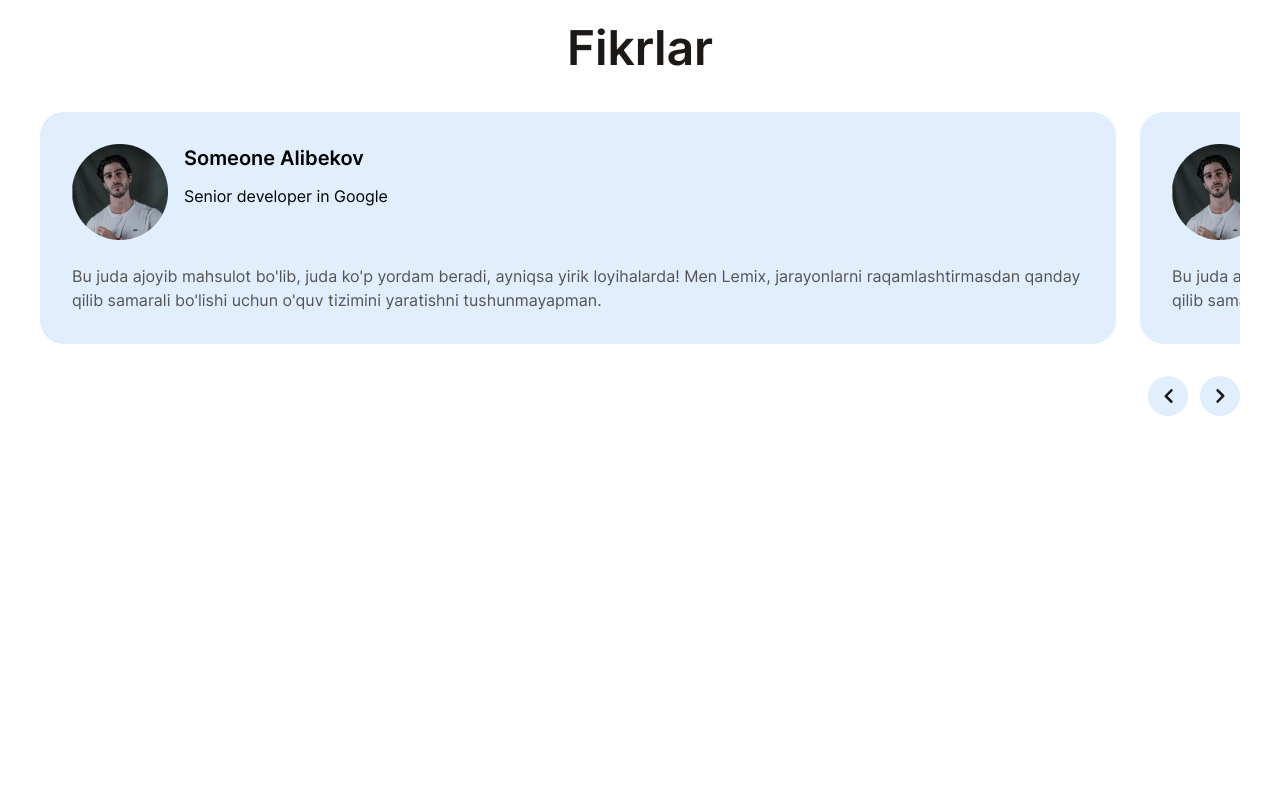
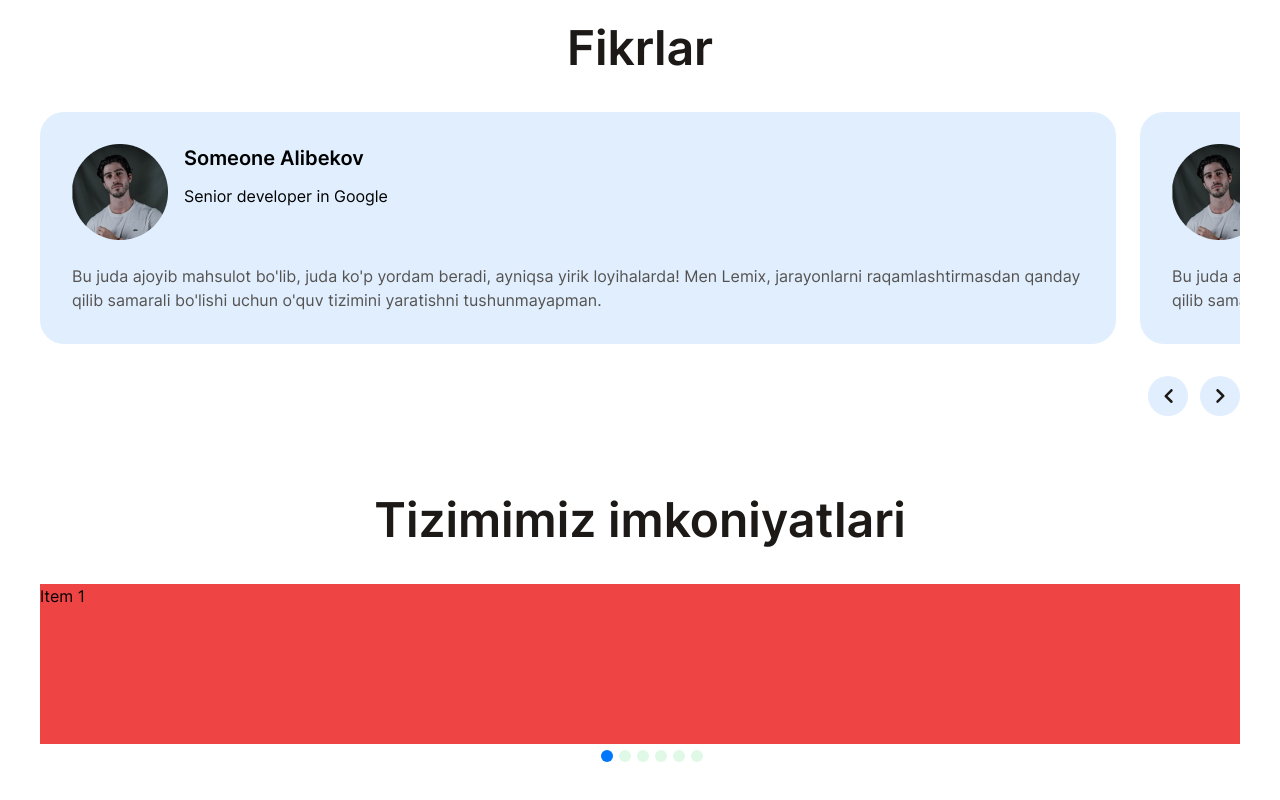
Before and after one commit to Soliha17/lemix, a React (Vite) app: page / in a window 1280 px wide. Shown: the part 1826-2626 px from the top of the page. Before the commit the page ends 2242 px from the top, so only its background shows below. Built offline with nearby package versions, Linux system fonts and the light colour scheme; no server answers.

Commit message:
Make: Opportunites carousel architecture

```diff
--- a/src/index.css
+++ b/src/index.css
@@ -118,6 +118,38 @@ h6 {
 }
 
 /* CHANGE LIBRARY STYLES */
+
+.opportunity-dots {
+  width: 30px;
+  display: flex;
+  flex-direction: column;
+  position: absolute;
+  left: -50px !important;
+  top: 0;
+  background-color: rgb(17, 217, 60);
+}
+
+.react-multi-carousel-dot button {
+  background: #e0f9e7;
+  border: none !important;
+}
+
+.opportunity-dots .react-multi-carousel-dot--active button {
+  background: #0177fb;
+}
+
+.react-multi-carousel-dot--active button {
+  border: none !important;
+}
+
+@media (max-width: 1400px) {
+  .opportunity-dots {
+    left: 50% !important;
+    top: 100%;
+    bottom: 0 !important;
+    flex-direction: row;
+  }
+}
 
 .react-multi-carousel-track li {
   display: flex !important;
--- /dev/null
+++ b/src/ui/components/Sections/OpportunityHome.jsx
@@ -0,0 +1,62 @@
+import Carousel from 'react-multi-carousel';
+import 'react-multi-carousel/lib/styles.css';
+import SectionName from './SectionName';
+
+const responsive = {
+  desktop: {
+    breakpoint: { max: 3000, min: 1024 },
+    items: 1,
+    slidesToSlide: 1, // optional, default to 1.
+  },
+  tablet: {
+    breakpoint: { max: 1024, min: 464 },
+    items: 1,
+    slidesToSlide: 1, // optional, default to 1.
+  },
+  mobile: {
+    breakpoint: { max: 464, min: 0 },
+    items: 1,
+    slidesToSlide: 1, // optional, default to 1.
+  },
+};
+
+const OpportunityHome = () => {
+  return (
+    <div className="mt-16 h-96 md:mt-24 lg:mt-20">
+      <SectionName name="Tizimimiz imkoniyatlari" />
+      <div className="relative mt-6 md:mt-8 lg:mt-10">
+        <Carousel
+          swipeable={false}
+          draggable={false}
+          showDots={true}
+          arrows={false}
+          dotListClass="opportunity-dots"
+          // customDot={<CustomDot />}
+          responsive={responsive}
+          renderDotsOutside={true}
+          ssr={true} // means to render carousel on server-side.
+          infinite={true}
+          // autoPlay={this.props.deviceType !== 'mobile' ? true : false}
+          autoPlaySpeed={1000}
+          keyBoardControl={true}
+          customTransition="all .5"
+          transitionDuration={500}
+          containerClass="carousel-container"
+          removeArrowOnDeviceType={['tablet', 'mobile']}
+          // deviceType={this.props.deviceType}
+          // dotListClass="custom-dot-list-style"
+          // itemClass="carousel-item-padding-40-px"
+        >
+          <div className="h-40 w-full bg-red-500">Item 1</div>
+          <div className="h-40 w-full bg-yellow-500">Item 2</div>
+          <div className="h-40 w-full bg-pink-500">Item 3</div>
+          <div className="h-40 w-full bg-blue-500">Item 4</div>
+          <div className="h-40 w-full bg-violet-500">Item 5</div>
+          <div className="h-40 w-full bg-green-500">Item 6</div>
+        </Carousel>
+      </div>
+    </div>
+  );
+};
+
+export default OpportunityHome;
--- a/src/ui/pages/Home/Home.jsx
+++ b/src/ui/pages/Home/Home.jsx
@@ -3,6 +3,7 @@
 import HeroHome from 'src/ui/components/Heros/HeroHome/HeroHome';
 import Header from 'src/ui/components/Layout/Header/Header';
 import FeedBacks from 'src/ui/components/Sections/FeedBacks';
+import OpportunityHome from 'src/ui/components/Sections/OpportunityHome';
 import ProductHome from 'src/ui/components/Sections/ProductHome';
 import Statistics from 'src/ui/components/Sections/Statistics';
 
@@ -15,6 +16,7 @@ const Home = () => {
       <ProductHome />
       <Statistics />
       <FeedBacks />
+      <OpportunityHome />
     </div>
   );
 };
```
